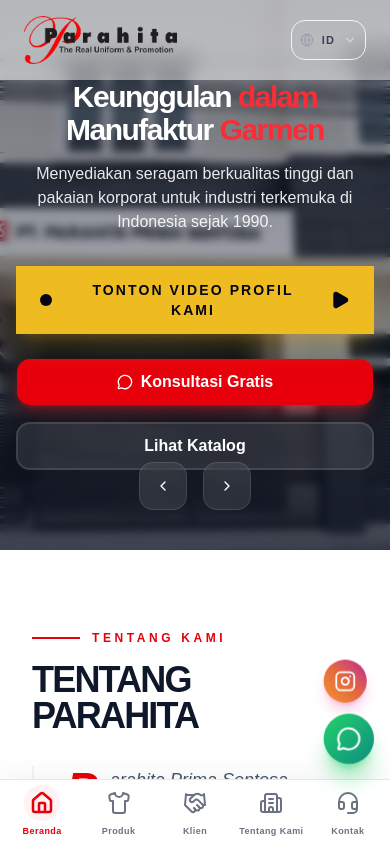
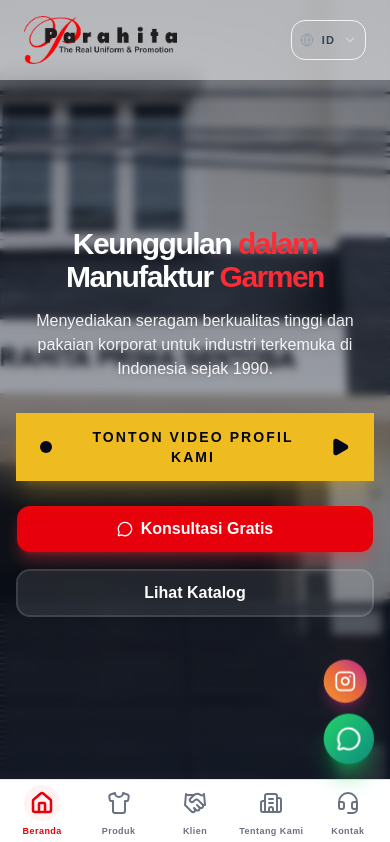
Before and after one commit to padji28-source/SeragamParahita, a React (Vite) app: page / in a window 390 px wide. Shown: the top 842 px of the page. Built offline with nearby package versions, Linux system fonts and the light colour scheme.

Commit message:
Update Hero.tsx

```diff
--- a/src/components/Hero.tsx
+++ b/src/components/Hero.tsx
@@ -86,7 +86,7 @@ export default function Hero() {
 
   return (
     <>
-      <section className="relative w-full h-[65dvh] min-h-[550px] md:h-[100dvh] max-h-[1080px] overflow-hidden bg-gray-900">
+      <section className="relative w-full h-[100dvh] md:h-[100dvh] max-h-[1080px] overflow-hidden bg-gray-900">
         <Carousel
           setApi={setApi}
           opts={{
@@ -156,7 +156,7 @@ export default function Hero() {
               </CarouselItem>
             )})}
           </CarouselContent>
-          <div className="absolute bottom-10 left-1/2 -translate-x-1/2 flex gap-4 z-30 mb-safe">
+          <div className="absolute bottom-10 left-1/2 -translate-x-1/2 hidden sm:flex gap-4 z-30 mb-safe">
             <CarouselPrevious className="relative left-0 translate-y-0 h-12 w-12 bg-white/10 hover:bg-white/30 text-white border-white/20 backdrop-blur-md rounded-xl" />
             <CarouselNext className="relative right-0 translate-y-0 h-12 w-12 bg-white/10 hover:bg-white/30 text-white border-white/20 backdrop-blur-md rounded-xl" />
           </div>
```
